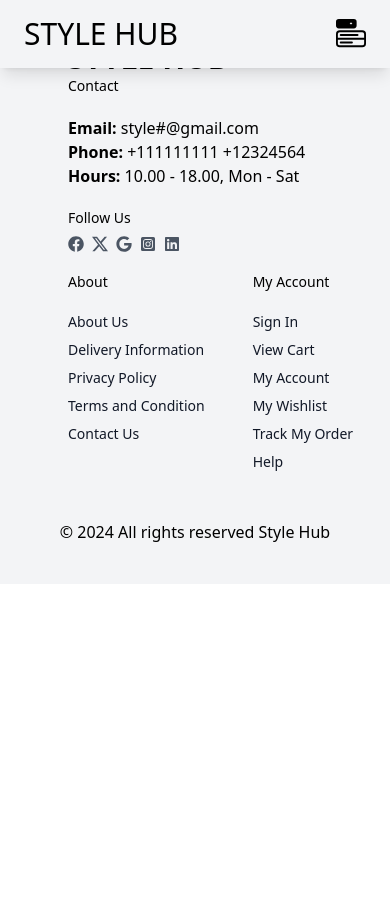
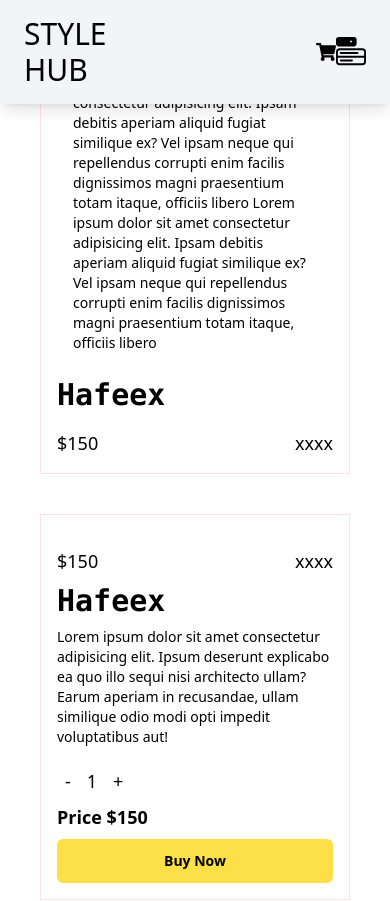
Before and after one commit to am-aslam/Style-Hub, a React (Create React App) app: page /another in a window 390 px wide. Shown: the top 901 px of the page. Before the commit the page ends 844 px from the top, so only its background shows below. Built offline with nearby package versions, Linux system fonts and the light colour scheme.

Commit message:
cart page

```diff
--- a/src/App.js
+++ b/src/App.js
@@ -1,5 +1,5 @@
-import React, { useState } from 'react';
-import { BrowserRouter as Router, Routes, Route } from 'react-router-dom';
+import React from 'react';
+import { BrowserRouter as Router, Routes, Route, useLocation } from 'react-router-dom';
 import Header from './Components/Header/Navbar';
 import Banner from './Components/Banner/Home';
 import FashionTrends from './Components/FashionTrends/FashionTrends';
@@ -10,12 +10,16 @@ import Middle from './Components/Middle/Middle';
 import Footer from './Components/Footer/Footer';
 import About from './pages/About/About';  // Import the About component
 import Shop from './pages/Shop/Shop';  // Import the Shop component
+import CardProvider from '../src/pages/Shop/CardContext' // Make sure the CartProvider is imported
+import CartButton from '../src/pages/Shop/CartButton';
 
 const App = () => {
+  // const location = useLocation();
   return (
     <Router>
+      <CardProvider>  {/* Wrap the entire app in CartProvider */}
         <div className="App">
-        <Header/>
+          <Header />
 
           {/* Define routes for each page */}
           <Routes>
@@ -30,11 +34,13 @@ const App = () => {
               </>
             } />
             <Route path="/about" element={<About />} />
-          <Route path="/Shop" element={<Shop />} />
+            <Route path="/shop" element={<Shop />} />
+            <Route path="/another" element={<CartButton />} />
           </Routes>
-
           <Footer />
+          {/* {location.pathname !== '/another' && } */}
         </div>
+      </CardProvider>
     </Router>
   );
 };
--- a/src/Components/Header/Navbar.jsx
+++ b/src/Components/Header/Navbar.jsx
@@ -1,13 +1,17 @@
-import React, { useState } from 'react';
+import React, { useContext, useState } from 'react';
 import { FaFacebook, FaSearch } from "react-icons/fa";
 import { PiInstagramLogoFill } from "react-icons/pi";
 import { FaSquarePinterest } from "react-icons/fa6";
 import { BsFillMenuButtonFill, BsX } from "react-icons/bs";
 import { FaShoppingCart } from "react-icons/fa";
 import { Link } from 'react-router-dom';
+import { CardContext } from '../../pages/Shop/CardContext';
 
-const Header = ({ cartCount }) => {
+
+const Header = () => {
   const [isOpen, setIsOpen] = useState(false);
+  const { cardItems } = useContext(CardContext);
+  const hasItems = cardItems?.length > 0;
 
   const toggleMenu = () => {
     setIsOpen(!isOpen);
@@ -32,10 +36,17 @@ const Header = ({ cartCount }) => {
             <li className='border-b-2 transition-all ease-in border-transparent hover:border-green-900 py-1 px-1'><Link to='/' className="nav-link text-sm font-semibold" >Home</Link></li>
             <li className='border-b-2 transition-all ease-in border-transparent hover:border-green-900 py-1 px-1'><Link to='/about' className="nav-link text-sm font-semibold" >About</Link></li>
             <li className='border-b-2 transition-all ease-in border-transparent hover:border-green-900 py-1 px-1'><Link to='/Shop' className="nav-link text-sm font-semibold" >Shop</Link></li>
-            <li className='flex items-center'>
-              <FaShoppingCart />
-              {cartCount > 0 && (
-                <span style={{ color: 'red', marginLeft: '5px' }}>{cartCount}</span>
+            <li className='relative md:ml-5'>
+              <Link to="/another">
+                <FaShoppingCart
+                  size={20}
+                  color={hasItems ? 'red' : 'black'} // Change the color based on items in the cart
+                />
+              </Link>
+              {hasItems && (
+                <span className='absolute -top-3 -right-2 text-white rounded-full h-5 w-5 flex items-center justify-center text-xs'>
+                  {cardItems.length}
+                </span>
               )}
             </li>
           </ul>
@@ -72,9 +83,25 @@ const Header = ({ cartCount }) => {
         {/* Brand Logo */}
         <div className="navbar-brand">
           <h1 className="text-3xl ">STYLE HUB</h1>
+
         </div>
 
         {/* Hamburger Menu for Mobile */}
+        <div className='flex items-center pl-48'>
+          <div className='relative md:ml-5'>
+            <Link to="/another">
+              <FaShoppingCart
+                size={20}
+                color={hasItems ? 'red' : 'black'} // Change the color based on items in the cart
+              />
+            </Link>
+            {hasItems && (
+              <span className='absolute -top-3 -right-2  text-white rounded-full h-5 w-5 flex items-center justify-center text-xs'>
+                {cardItems.length}
+              </span>
+            )}
+          </div>
+        </div>
         <button className="navbar-toggler" onClick={toggleMenu}>
           {isOpen ? <BsX className="text-3xl" /> : <BsFillMenuButtonFill className="text-3xl" />}
         </button>
--- a/src/Components/OfferSection/OfferSection.jsx
+++ b/src/Components/OfferSection/OfferSection.jsx
@@ -1,5 +1,6 @@
 import React from 'react'
 import ImagePop from '../Asset/exclusive.jpg'
+import { Link } from 'react-router-dom';
 
 const OfferSection = () => {
   return (
@@ -16,7 +17,7 @@ const OfferSection = () => {
             deserve media that recognizes our interests. We follow these
             9 websites that are as resourceful
           </p>
-          <a href="#" className="bg-black text-white py-2 px-4">Subscribe</a>
+          <Link to='#' className="bg-black text-white py-2 px-4">Subscribe</Link>
         </div>
       </div>
     </section>
--- /dev/null
+++ b/src/data/CodeLogck.js
@@ -0,0 +1,23 @@
+export const defultloop = [
+    {
+        _id: 1,
+        tile: 'Products',
+        description: ' Lorem ipsum dolor sit amet consectetur adipisicing elit. Ipsam debitis aperiam aliquid fugiat similique ex? Vel ipsam neque qui repellendus corrupti enim facilis dignissimos magni praesentium totam itaque, officiis libero Lorem ipsum dolor sit amet consectetur adipisicing elit. Ipsam debitis aperiam aliquid fugiat similique ex? Vel ipsam neque qui repellendus corrupti enim facilis dignissimos magni praesentium totam itaque, officiis libero',
+        price: '$100',
+        loop_just: 'xxxx',
+        imgAlt: 'Product Image'
+    },
+
+]
+
+export const data = [
+
+    {
+        _id: 1,
+        tile: 'Products',
+        description: ' Lorem ipsum dolor sit amet consectetur adipisicing elit. Ipsum deserunt explicabo ea quo illo sequi nisi architecto ullam? Earum aperiam in recusandae, ullam similique odio modi opti impedit voluptatibus aut!',
+        price: '$100',
+        loop_just: 'xxxx',
+        imgAlt: 'Product Image'
+    }
+]
--- /dev/null
+++ b/src/pages/Shop/CardContext.jsx
@@ -0,0 +1,28 @@
+import React, { createContext, useState } from 'react';
+
+// Create the context
+export const CardContext = createContext();
+
+// Create a provider component
+export const CardProvider = ({ children }) => {
+  const [cardItems, setCardItems] = useState([]);
+
+  const addToCard = (product) => {
+    setCardItems((prevItems) => {
+      // Check if the product is already in the cart
+      if (prevItems.find(item => item.id === product.id)) {
+        return prevItems; // If it's already there, return the current state
+      }
+      return [...prevItems, product]; // Add the product if it's not already in the cart
+    });
+  };
+
+  return (
+    <CardContext.Provider value={{ cardItems, addToCard }}>
+      {children}
+    </CardContext.Provider>
+  );
+};
+
+
+export default CardProvider;
--- /dev/null
+++ b/src/pages/Shop/CartButton.jsx
@@ -0,0 +1,82 @@
+import React, { useState } from 'react';
+import { defultloop, data } from '../../data/CodeLogck';
+// import Logo from '../assest/IMse-Smart.jpg';
+
+const CartButton = (props) => {
+    const [count, setCount] = useState(1);
+    const basePrices = {
+        product1: 100,
+        product2: 150,
+        product3: 200
+    };
+    const [selectedProduct, setSelectedProduct] = useState('product2');
+
+    const incrementCount = () => {
+        setCount(count + 1);
+    };
+
+    const decrementCount = () => {
+        if (count > 1) {
+            setCount(count - 1);
+        }
+    };
+
+    const totalPrice = basePrices[selectedProduct] * count;
+
+    return (
+        <div className='flex flex-col md:flex-row items-center md:items-start md:justify-center gap-10 px-10 py-10 h-auto'>
+            {/* First Item */}
+            <ul className='flex flex-col border border-red-100'>
+                <li className='flex flex-wrap p-4'>
+                    {/* <img src={Logo} alt='Product' className='w-full h-60 object-cover pointer-events-auto' /> */}
+                    {defultloop.map((item) => (
+                        <div key={item.id} className='flex items-start md:flex-row'>
+                            <p className='text-sm p-4'>
+                                {item.description}
+                            </p>
+                        </div>
+                    ))}
+                    <h1 className='text-3xl font-mono font-bold mt-2'>Hafeex</h1>
+                    {defultloop.map((item) => (
+                        <div key={item.id} className='flex justify-between w-full mt-4'>
+                            <h1 className='text-lg'>${totalPrice}</h1>
+                            <h1 className='text-lg'>{item.loop_just}</h1>
+                        </div>
+                    ))}
+                </li>
+            </ul>
+
+            {/* Second Item */}
+            <ul className='flex flex-col md:w-1/2 border border-red-100'>
+                <li className='p-4 flex flex-col'>
+                    {/* <img src={Logo} alt='Product' className='w-full h-fit object-cover' /> */}
+                    {defultloop.map((item) => (
+                        <div key={item.id} className='flex justify-between mt-4'>
+                            <h1 className='text-lg'>${totalPrice}</h1>
+                            <h1 className='text-lg'>{item.loop_just}</h1>
+                        </div>
+                    ))}
+                    <div>
+                        <h1 className='text-3xl font-mono font-bold mt-2'>Hafeex</h1>
+                        {data.map((product) => (
+                            <p key={product.id} className='text-sm mt-2'>
+                                {product.description}
+                            </p>
+                        ))}
+                    </div>
+                    <div className='count flex mt-3 cursor-pointer'>
+                        <h1 className='text-lg p-2' onClick={decrementCount}>-</h1>
+                        <h1 className='text-lg p-2'>{count}</h1>
+                        <h1 className='text-lg p-2' onClick={incrementCount}>+</h1>
+                    </div>
+                    <h1 className='text-lg font-bold'> Price ${totalPrice}</h1>
+                    <button className='bg-yellow-300 rounded-md transition-transform duration-300 ease-in-out text-sm py-3 font-extrabold hover:bg-yellow-400 mt-2'>
+                        Buy Now
+                    </button>
+                </li>
+            </ul>
+        </div>
+    );
+};
+
+export default CartButton;
```
Also changed, not shown: src/pages/Shop/Shop.jsx (+23 -9 lines). Lines whose indentation alone changed are shown as unchanged.
